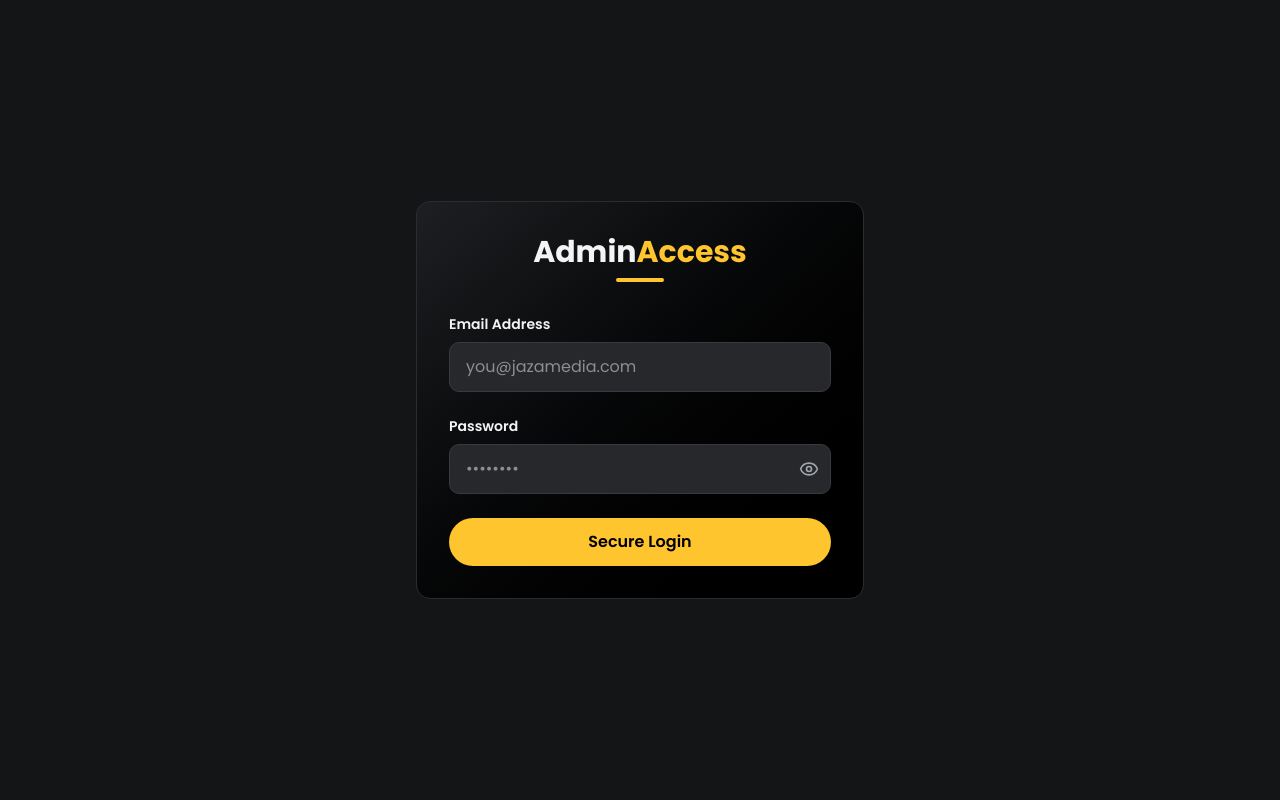
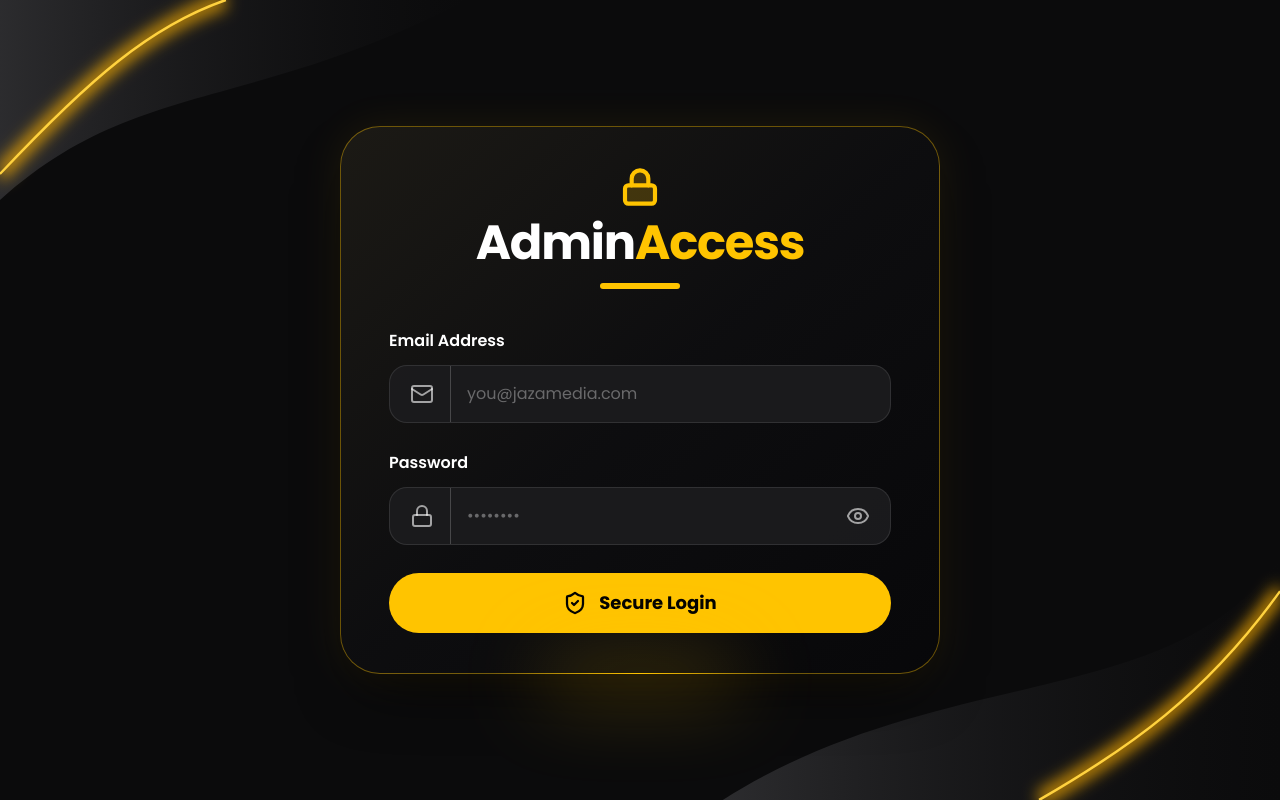
Before and after one commit to JAZA-Group-OS/jaza-media-site, a Next.js app: page /admin/login in a window 1280 px wide. Built offline with nearby package versions, Linux system fonts and the light colour scheme; no server answers; a web font is replaced by a local one.

Commit message:
style(admin): restyle admin login to the sleek dark gold design — glowing swooshes, padlock header, icon fields, shield button

```diff
--- a/app/(admin)/admin/login/page.tsx
+++ b/app/(admin)/admin/login/page.tsx
@@ -4,7 +4,7 @@ import type React from 'react';
 
 import { motion } from 'framer-motion';
 import { useState } from 'react';
-import { Eye, EyeOff } from 'lucide-react';
+import { Eye, EyeOff, Lock, Mail, ShieldCheck } from 'lucide-react';
 import { supabase } from '@/lib/supabase/client';
 
 export default function AdminLoginPage() {
@@ -38,57 +38,111 @@ export default function AdminLoginPage() {
     window.location.replace('/admin/dashboard');
   };
 
+  const fieldBox =
+    'group flex items-center rounded-2xl bg-[#1c1c1f]/90 border border-white/10 transition-all focus-within:border-[#FFC400] focus-within:shadow-[0_0_0_1px_#FFC400,0_0_18px_rgba(255,196,0,0.18)]';
+  const fieldIcon =
+    'flex items-center pl-5 pr-4 text-white/60 group-focus-within:text-[#FFC400] transition-colors';
+  const fieldInput =
+    'flex-1 min-w-0 bg-transparent py-4 pl-4 pr-4 border-l border-white/20 text-white placeholder:text-white/35 focus:outline-none';
+
   return (
-    <div className="min-h-screen bg-adm-bg flex items-center justify-center px-4">
+    <div className="relative min-h-screen overflow-hidden bg-[#0b0b0c] flex items-center justify-center px-4 text-white">
+      {/* Glowing gold swooshes */}
+      <svg
+        aria-hidden
+        className="pointer-events-none absolute inset-0 h-full w-full"
+        viewBox="0 0 1700 920"
+        preserveAspectRatio="none"
+      >
+        <defs>
+          <linearGradient id="swoosh-gold" x1="0" y1="0" x2="1" y2="1">
+            <stop offset="0" stopColor="#FFC400" />
+            <stop offset="1" stopColor="#FF9F00" />
+          </linearGradient>
+          <linearGradient id="swoosh-grey" x1="0" y1="0" x2="1" y2="0">
+            <stop offset="0" stopColor="#3a3a3d" stopOpacity="0.7" />
+            <stop offset="1" stopColor="#1a1a1c" stopOpacity="0" />
+          </linearGradient>
+          <filter id="swoosh-glow" x="-20%" y="-20%" width="140%" height="140%">
+            <feGaussianBlur stdDeviation="10" />
+          </filter>
+        </defs>
+        <path d="M0 230 C 180 90, 330 130, 620 0 L 0 0 Z" fill="url(#swoosh-grey)" />
+        <path d="M0 200 C 120 90, 200 30, 300 0" stroke="url(#swoosh-gold)" strokeWidth="14" fill="none" filter="url(#swoosh-glow)" />
+        <path d="M0 200 C 120 90, 200 30, 300 0" stroke="#FFD23F" strokeWidth="3" fill="none" />
+        <path d="M1700 640 C 1560 820, 1250 760, 960 920 L 1700 920 Z" fill="url(#swoosh-grey)" />
+        <path d="M1700 680 C 1600 800, 1500 860, 1380 920" stroke="url(#swoosh-gold)" strokeWidth="14" fill="none" filter="url(#swoosh-glow)" />
+        <path d="M1700 680 C 1600 800, 1500 860, 1380 920" stroke="#FFD23F" strokeWidth="3" fill="none" />
+      </svg>
+
       <motion.div
         initial={{ opacity: 0, y: 20 }}
         animate={{ opacity: 1, y: 0 }}
         transition={{ duration: 0.5 }}
-        className="w-full max-w-md"
+        className="relative w-full max-w-[600px]"
       >
-        <div className="p-8 rounded-xl bg-gradient-to-br from-adm-surface to-black border border-adm-line">
-          <div className="text-center mb-8">
-            <h1 className="text-3xl font-bold mb-2">
-              Admin<span className="text-adm-accent-ink">Access</span>
+        <div className="relative rounded-[2.5rem] border border-[#FFC400]/40 bg-gradient-to-br from-[#1d1b16]/95 via-[#0e0e10]/95 to-[#08080a]/95 px-6 py-8 sm:px-12 sm:py-10 shadow-[0_0_40px_rgba(255,196,0,0.08),0_30px_60px_-20px_rgba(0,0,0,0.8)] backdrop-blur">
+          {/* bottom edge glow */}
+          <div className="pointer-events-none absolute -bottom-px left-1/2 h-px w-1/2 -translate-x-1/2 bg-gradient-to-r from-transparent via-[#FFC400] to-transparent" />
+          <div className="pointer-events-none absolute -bottom-6 left-1/2 h-10 w-1/3 -translate-x-1/2 rounded-full bg-[#FFC400]/25 blur-2xl" />
+
+          <div className="text-center mb-10">
+            <Lock className="mx-auto mb-3 h-10 w-10 text-[#FFC400] fill-[#FFC400]/20" strokeWidth={2.5} />
+            <h1 className="text-4xl sm:text-5xl font-bold mb-4 tracking-tight">
+              Admin<span className="text-[#FFC400]">Access</span>
             </h1>
-            <div className="w-12 h-1 bg-adm-accent mx-auto rounded-full"></div>
+            <div className="w-20 h-1.5 bg-[#FFC400] mx-auto rounded-full" />
           </div>
 
           {error && (
             <motion.div
               initial={{ opacity: 0, y: -10 }}
               animate={{ opacity: 1, y: 0 }}
-              className="p-4 rounded-lg bg-red-500/10 border border-red-500/20 mb-6"
+              className="p-4 rounded-2xl bg-red-500/10 border border-red-500/20 mb-6"
             >
-              <p className="text-red-500 text-sm">{error}</p>
+              <p className="text-red-400 text-sm">{error}</p>
             </motion.div>
           )}
 
-          <form onSubmit={handleSubmit} className="space-y-6">
+          <form onSubmit={handleSubmit} className="space-y-7">
             <div>
-              <label className="block text-sm font-semibold mb-2">Email Address</label>
+              <label htmlFor="admin-email" className="block text-base font-semibold mb-3">
+                Email Address
+              </label>
+              <div className={fieldBox}>
+                <span className={fieldIcon}>
+                  <Mail className="w-6 h-6" />
+                </span>
                 <input
+                  id="admin-email"
                   type="email"
                   value={email}
                   onChange={(e) => setEmail(e.target.value)}
                   required
                   autoComplete="email"
-                className="w-full px-4 py-3 rounded-lg bg-adm-raised border border-adm-line-strong text-adm-text focus:border-adm-accent focus:outline-none transition-colors"
+                  className={fieldInput}
                   placeholder="you@jazamedia.com"
                   disabled={isLoading}
                 />
               </div>
+            </div>
 
             <div>
-              <label className="block text-sm font-semibold mb-2">Password</label>
-              <div className="relative">
+              <label htmlFor="admin-password" className="block text-base font-semibold mb-3">
+                Password
+              </label>
+              <div className={fieldBox}>
+                <span className={fieldIcon}>
+                  <Lock className="w-6 h-6" />
+                </span>
                 <input
+                  id="admin-password"
                   type={showPassword ? 'text' : 'password'}
                   value={password}
                   onChange={(e) => setPassword(e.target.value)}
                   required
                   autoComplete="current-password"
-                  className="w-full px-4 py-3 rounded-lg bg-adm-raised border border-adm-line-strong text-adm-text focus:border-adm-accent focus:outline-none transition-colors pr-12"
+                  className={fieldInput}
                   placeholder="••••••••"
                   disabled={isLoading}
                 />
@@ -97,27 +151,30 @@ export default function AdminLoginPage() {
                   whileHover={{ scale: 1.1 }}
                   whileTap={{ scale: 0.95 }}
                   onClick={() => setShowPassword(!showPassword)}
-                  className="absolute right-3 top-1/2 -translate-y-1/2 text-adm-muted hover:text-adm-accent-ink transition-colors"
+                  aria-label={showPassword ? 'Hide password' : 'Show password'}
+                  className="pr-5 pl-2 text-white/60 hover:text-[#FFC400] transition-colors"
                   disabled={isLoading}
                 >
-                  {showPassword ? <EyeOff className="w-5 h-5" /> : <Eye className="w-5 h-5" />}
+                  {showPassword ? <EyeOff className="w-6 h-6" /> : <Eye className="w-6 h-6" />}
                 </motion.button>
               </div>
             </div>
 
             <motion.button
               type="submit"
-              whileHover={!isLoading ? { scale: 1.05 } : {}}
-              whileTap={!isLoading ? { scale: 0.95 } : {}}
+              whileHover={!isLoading ? { scale: 1.02 } : {}}
+              whileTap={!isLoading ? { scale: 0.98 } : {}}
               disabled={isLoading}
-              className="w-full px-6 py-3 rounded-full bg-adm-accent text-black font-semibold hover:bg-[#FFC849] disabled:opacity-50 disabled:cursor-not-allowed transition-all flex items-center justify-center gap-2"
+              className="w-full px-6 py-4 rounded-full bg-[#FFC400] text-black text-lg font-bold hover:bg-[#FFD23F] hover:shadow-[0_0_24px_rgba(255,196,0,0.35)] disabled:opacity-50 disabled:cursor-not-allowed transition-all flex items-center justify-center gap-3"
             >
-              {isLoading && (
+              {isLoading ? (
                 <motion.div
-                  className="w-4 h-4 rounded-full border-2 border-black border-t-transparent"
+                  className="w-5 h-5 rounded-full border-2 border-black border-t-transparent"
                   animate={{ rotate: 360 }}
                   transition={{ duration: 0.8, repeat: Number.POSITIVE_INFINITY, ease: 'linear' }}
                 />
+              ) : (
+                <ShieldCheck className="w-6 h-6" strokeWidth={2.25} />
               )}
               {isLoading ? 'Authenticating...' : 'Secure Login'}
             </motion.button>
```
Lines whose indentation alone changed are shown as unchanged.
